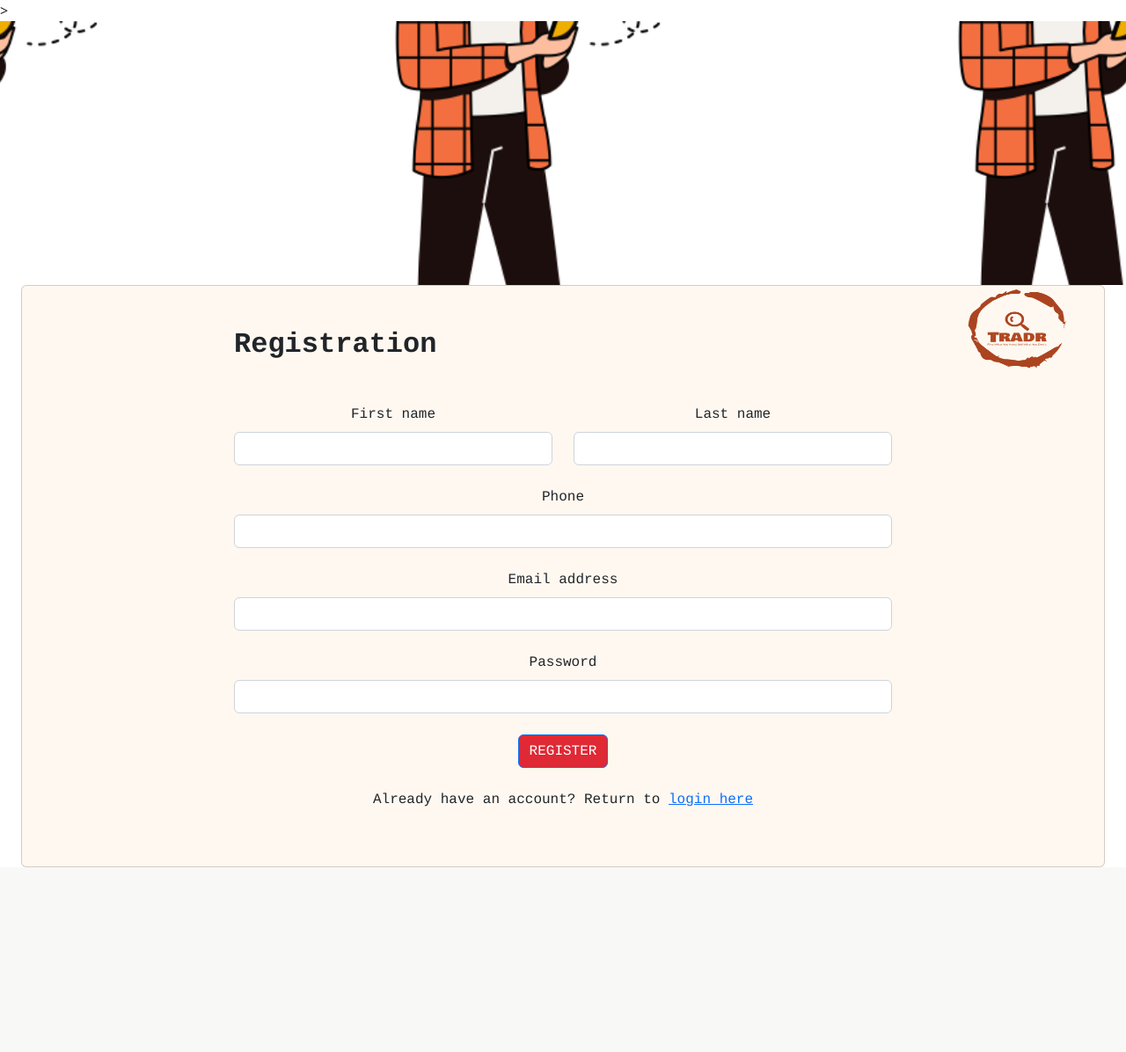
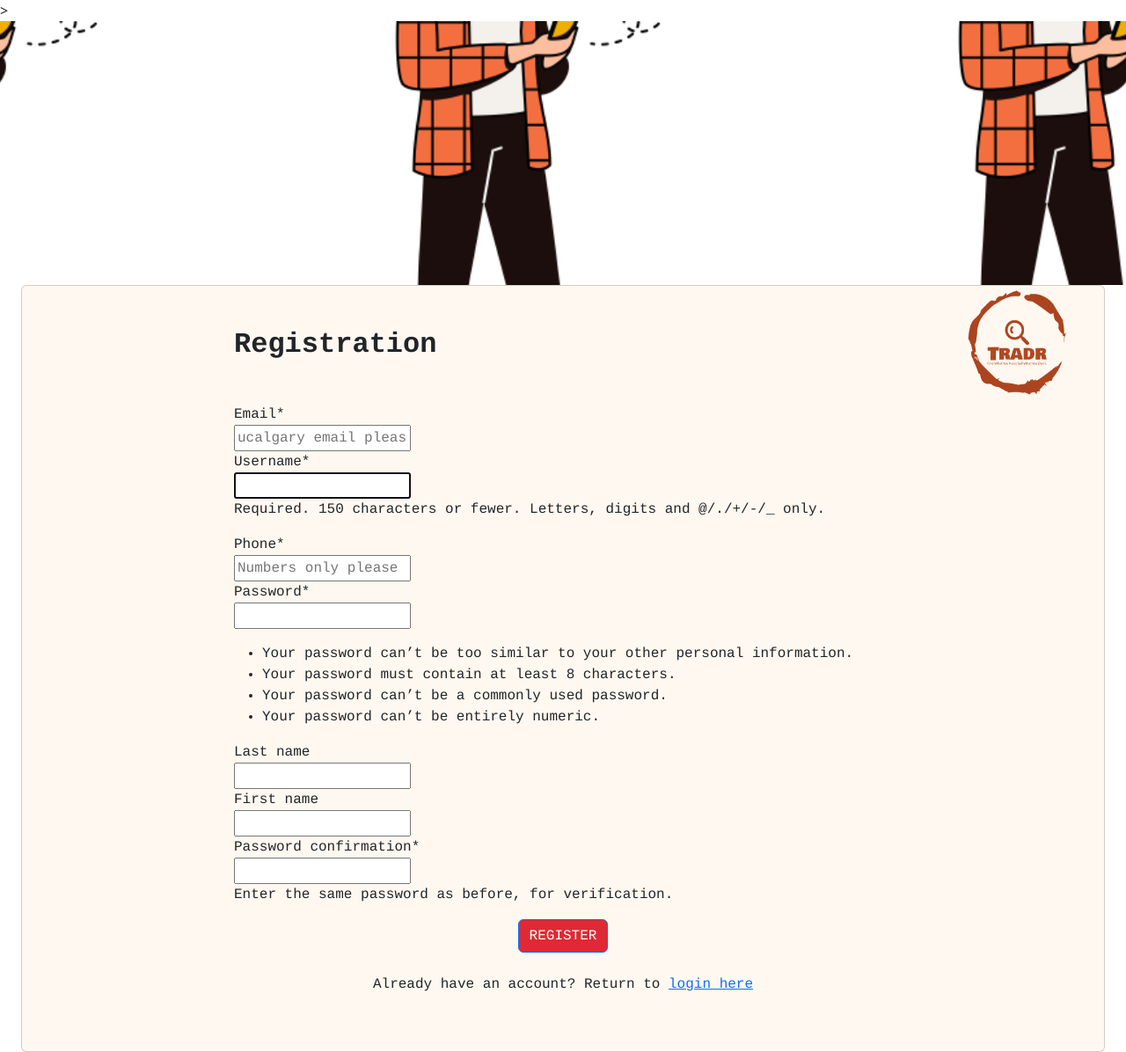
Before and after one commit to maostar1010/Tradr, a Django app: page /register/ in a window 1280 px wide. Shown: the whole page at 88% size. Before the commit the page ends 986 px from the top, so only its background shows below. Run offline with Django 4.2, Linux system fonts and the light colour scheme; some libraries are stand-ins or nearby versions.

Commit message:
log in/register working, register.html needs work

```diff
--- a/Tradr/requirements.txt
+++ b/Tradr/requirements.txt
@@ -1 +1,3 @@
 Django==3.1.6
+mysqlclient==2.1.1
+django-crispy-forms==1.14.0
--- /dev/null
+++ b/Tradr/web/forms/registrationForm.py
@@ -0,0 +1,37 @@
+from django import forms
+from django.contrib.auth.forms import UserCreationForm
+from django.contrib.auth.models import User
+from crispy_forms.helper import FormHelper
+from crispy_forms.layout import Layout, Submit, Row, Column
+
+class UserRegForm(UserCreationForm):
+    email = forms.EmailField(widget=forms.TextInput(attrs={'placeholder': 'ucalgary email please'}), required=True)
+    phone = forms.CharField(max_length=10, widget=forms.TextInput(attrs={'placeholder': 'Numbers only please'}))
+
+    class Meta:
+        model = User
+        fields = {'first_name', 'last_name', 'username', 'phone', 'email', 'password1', 'password2'}
+
+        def save(self, commit=True):
+            user = super(UserRegForm, self).save(commit=False)
+            user.email = self.cleand_data['email']
+            if commit:
+                user.save()
+
+            return user
+
+    # def __init__(self, *args, **kwargs):
+    #     super(UserRegForm, self).__init__(*args, **kwargs)
+        # self.helper = FormHelper()
+        # self.helper.layout = Layout(
+        #     Row(
+        #         Column('username', css_class='form-group col-md-3 mb-0 input'),
+        #         Column('email', css_class='form-group col-md-3 mb-0 input'),
+        #         Column('password2', css_class='form-group col-md-3 mb-0 input'),
+        #         Column('password1', css_class='form-group col-md-3 mb-0 input'),
+        #         Column('phone', css_class='form-group col-md-3 mb-0 input'),
+        #         Column('first_name', css_class='form-group col-md-3 mb-0 input'),
+        #         Column('last_name', css_class='form-group col-md-3 mb-0 input'),
+        #         css_class='form-row'
+        #     )
+        # )
--- a/Tradr/web/templates/web/register.html
+++ b/Tradr/web/templates/web/register.html
@@ -1,5 +1,6 @@
 <!doctype html>
 <html lang="en">
+{% load crispy_forms_tags %}
   <head>
     <meta charset="utf-8">
     <meta name="viewport" content="width=device-width, initial-scale=1">
@@ -36,48 +37,69 @@
         <div class="row d-flex justify-content-center">
           <div class="col-lg-8">
             <h2 class="fw-bold mb-5 FONT">Registration</h2>
-            <form class="FONT">
+            <form class="FONT" method="POST" action="">
+              {% csrf_token %}
+                <fieldset class="'form.group">
+                  {{ form|crispy }}
+                </fieldset>
                 <section class="text-center">
                     <img src="/static/web/images/logo.png" alt="logo" width="15.5%" height="15%" style="
                      position:absolute; bottom: 85%; right: 0%;">
 
 
               <!-- 2 column grid layout with text inputs for the first and last names -->
-              <div class="row">
+              <!-- <div class="row">
+                <div class="col-md-6 mb-4">
+                  <div class="form-outline">
+                    <label class="form-label" for="form3Example1">Username</label>
+                    {{form.username}}
+                  </div>
+                </div>
                 <div class="col-md-6 mb-4">
                   <div class="form-outline">
                     <label class="form-label" for="form3Example1">First name</label>
-                    <input type="text" id="form3Example1" class="form-control" />
+                    {{form.first_name}}
                   </div>
                 </div>
                 <div class="col-md-6 mb-4">
                   <div class="form-outline">
                     <label class="form-label" for="form3Example2">Last name</label>
-                    <input type="text" id="form3Example2" class="form-control" />
+                    {{form.last_name}}
 
                   </div>
                 </div>
+              </div> -->
+
+              <!-- Phone Number input -->
+              <!-- <div class="form-outline mb-4">
+                <label class="form-label" for="form3Example4">Phone</label>
+                {{form.phone}}
+
+              </div>
+   -->
+              <!-- Email input -->
+              <!-- <div class="form-outline mb-4">
+                <label class="form-label" for="form3Example3">Email address</label>
+                {{form.email}}
+
+              </div> -->
+
+              <!-- Password input -->
+              <!-- <div class="form-outline mb-4">
+                <label class="form-label" for="form3Example4">Password</label>
+                {{form.password1}}
               </div>
 
-              <!-- Phone Number input -->
               <div class="form-outline mb-4">
-                <label class="form-label" for="form3Example4">Phone</label>
-                <input type="number" id="form3Example4" class="form-control" />
+                <label class="form-label" for="form3Example5">Confirm password</label>
+                {{form.password2}}
+              </div> -->
 
-              </div>
-
-              <!-- Email input -->
-              <div class="form-outline mb-4">
-                <label class="form-label" for="form3Example3">Email address</label>
-                <input type="email" id="form3Example3" class="form-control" />
-
-              </div>
-
-              <!-- Password input -->
-              <div class="form-outline mb-4">
-                <label class="form-label" for="form3Example4">Password</label>
-                <input type="password" id="form3Example4" class="form-control" />
-              </div>
+              <!-- For password, need to add the following texts: -->
+              <!-- Your password can't be too similar to your other personal information. -->
+              <!-- Your password must contain at least 8 characters. -->
+              <!-- Your password can't be a commonly used password. -->
+              <!-- Your password can't be entirely numeric. -->
 
 
 
--- a/Tradr/web/views/auth.py
+++ b/Tradr/web/views/auth.py
@@ -1,5 +1,8 @@
-from django.shortcuts import render
+from django.shortcuts import render, redirect
 from django.http import HttpResponse
+from web.forms.registrationForm import UserRegForm
+from django.contrib.auth import login as auth_login
+
 # Create your views here.
 
 def login(response):
@@ -9,7 +12,24 @@ def login(response):
     return render(response, "web\login.html", {})
 
 def register(response):
+
+    # if already logged in, go to homepage
+    if response.user.is_authenticated:
+        return redirect('/')
+
+    # storing the info entered
     if response.method =="POST":
-        email = response.POST.get('email')
+        form = UserRegForm(response.POST)
+        if form.is_valid(): # django default authentication
+            user = form.save() # saving the info
+            auth_login(response, user) # log in using the registered info
+            return redirect('/') # redirect to home page
 
-    return render(response, "web\\register.html", {})
+        else:
+            for error in list(form.errors.values()):
+                print(response, error)
+
+    else:
+        form = UserRegForm()
+
+    return render(response, "web\\register.html", {'form': form})
```
Also changed, not shown: Tradr/Tradr/settings.py (+13 -3 lines), test_env/Scripts/django-admin.py (deleted, +0 -21 lines), 1 other file.
